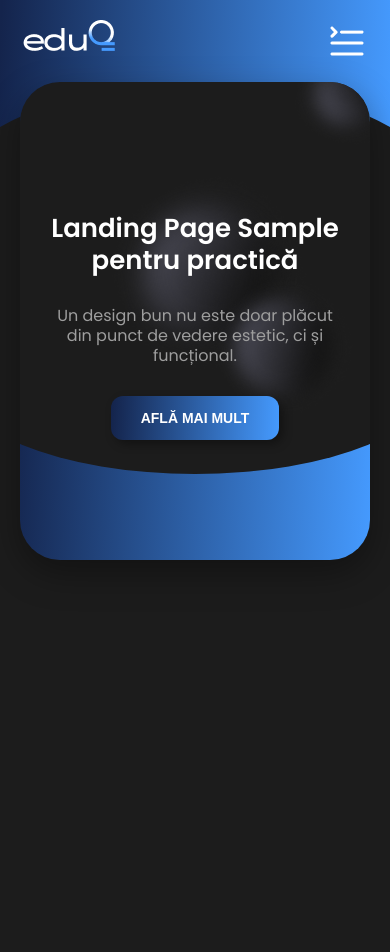
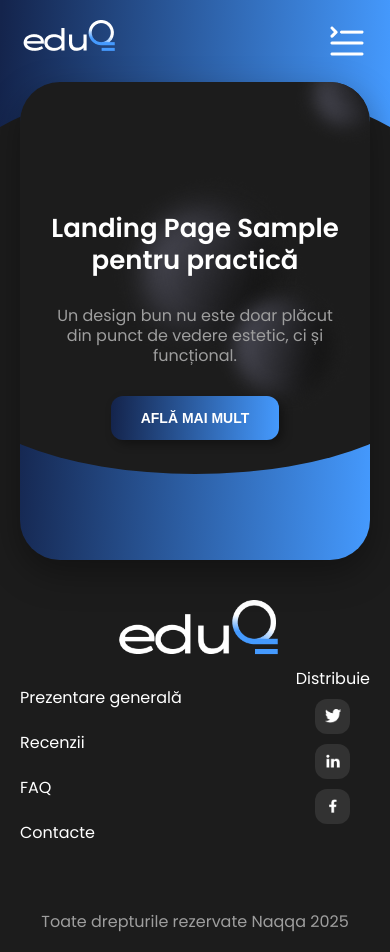
Before and after one commit to ALexLatcovschi/frontend-app, a plain HTML site: page pages/ro/index.html in a window 390 px wide. Before the commit the page ends 844 px from the top, so only its background shows below. Drawn offline with nearby package versions, Linux system fonts and the light colour scheme.

Commit message:
add responsive footer

```diff
--- a/scripts/renderer.js
+++ b/scripts/renderer.js
@@ -53,8 +53,8 @@ document.addEventListener('DOMContentLoaded', async () => {
     await loadComponent('header', '../../components/header.html');
     await loadComponent('top-screen', '../../components/top-screen.html');
 
-    // await loadComponent('footer', '../../components/footer.html');
-    // document.getElementById('year').textContent = new Date().getFullYear();
+    await loadComponent('footer', '../../components/footer.html');
+    document.getElementById('year').textContent = new Date().getFullYear();
 
     // await loadComponent('characteristics', '../../components/characteristics.html');
     // await loadComponent('expertise', '../../components/expertise.html');
--- a/styles/components/footer.css
+++ b/styles/components/footer.css
@@ -59,3 +59,69 @@
     padding-top: 68px;
     padding-bottom: 20px;
 }
+
+@media (max-width: 1440px) {
+    .footer {
+        margin-left: 0;
+    }
+}
+
+@media (max-width: 991px) {
+    .footer .footer-inner {
+        display: block;
+        padding: 40px 20px 0;
+    }
+
+    .footer .left-child {
+        margin: auto;
+    }
+
+    .footer-inner .logo {
+        display: flex;
+        justify-content: center;
+    }
+
+    .footer-inner .logo img {
+        width: 165px;
+    }
+
+    .footer-info {
+        display: flex;
+    }
+
+    .footer-info nav ul {
+        display: block;
+    }
+
+    .footer-info nav ul li {
+        margin-bottom: 20px;
+    }
+
+    .footer-info .social-share {
+        display: block;
+        margin-left: auto;
+    }
+
+    .footer .right-child {
+        width: 100%;
+    }
+
+    .footer-info .social-share .label {
+        margin-bottom: 10px;
+    }
+
+    .footer-info .social-share .share {
+        margin: 0 auto 10px;
+        width: 35px;
+        height: 35px;
+    }
+
+    .footer-info .social-share .share img {
+        display: flex;
+        height: 14px;
+    }
+
+    .footer .copyright {
+        padding-top: 30px;
+    }
+}
```
